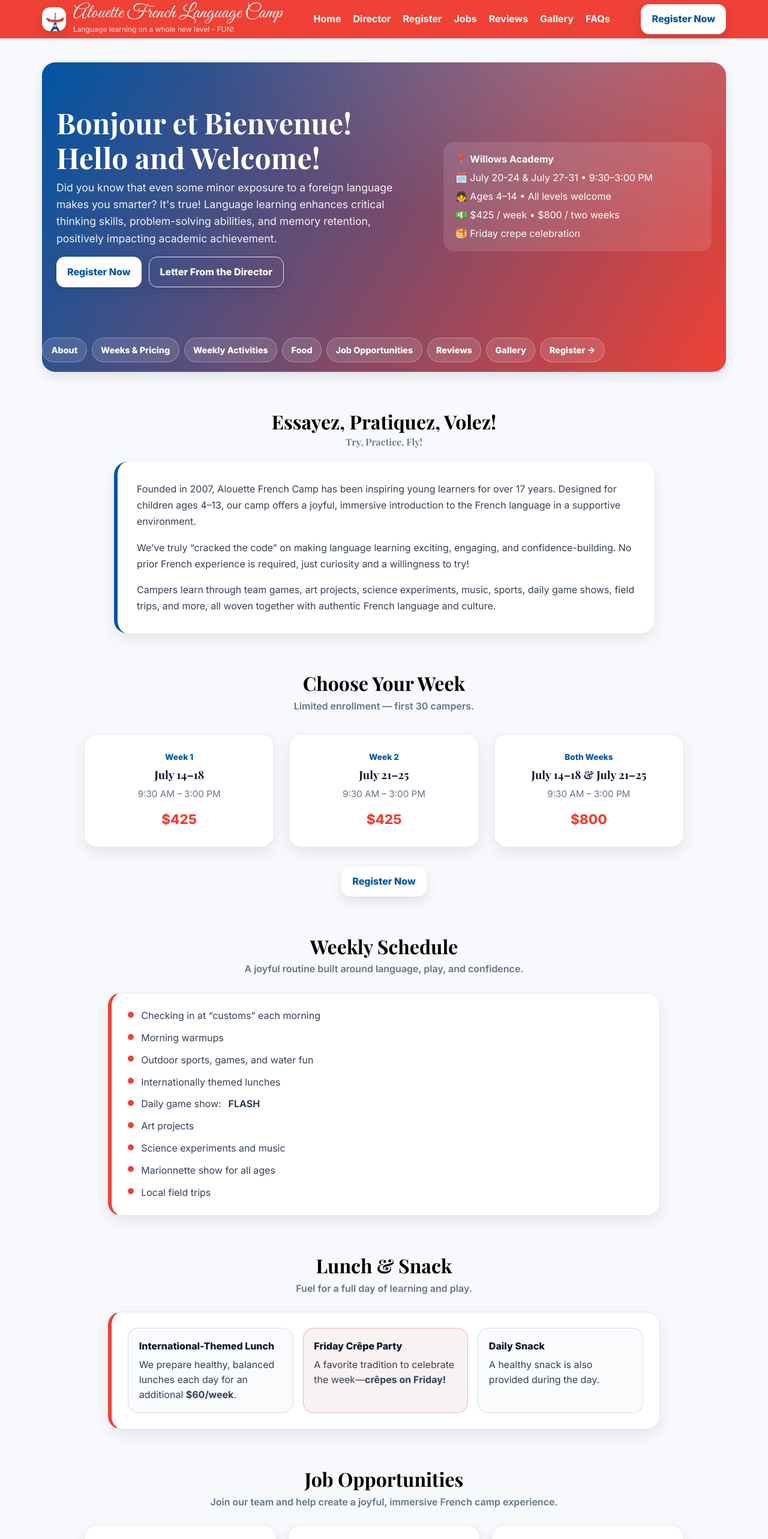
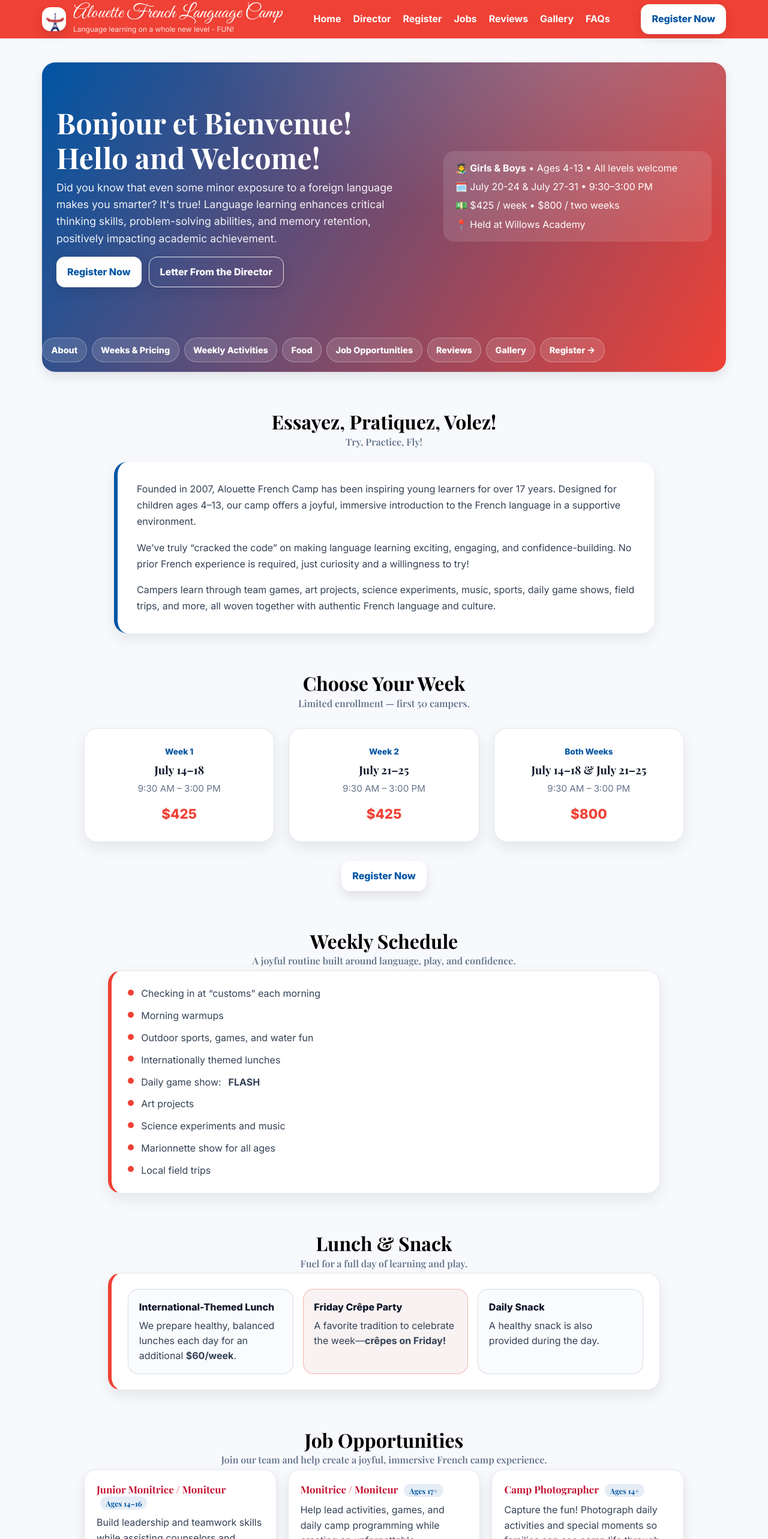
Before and after one commit to nani-pardi/camp-website, a SvelteKit app: page / in a window 1280 px wide. Shown: the top 2566 px of the page at 60% size. Built offline with nearby package versions, Linux system fonts and the light colour scheme.

Commit message:
small changes

```diff
--- a/src/app.css
+++ b/src/app.css
@@ -387,12 +387,6 @@ h3,
   padding: 1rem;
 }
 
-.reviews-section {
-  max-width: 1000px;
-  margin: 0 auto 3rem auto;
-  padding: 0 1rem;
-  text-align: center;
-}
 
 .reviews-title {
   font-family: 'Playfair Display', ui-serif, Georgia, serif;
--- a/src/routes/+layout.svelte
+++ b/src/routes/+layout.svelte
@@ -52,7 +52,7 @@
       <div>
         <div style="font-weight:800;margin-bottom:.5rem">Info</div>
         <ul style="color:#64748b;padding:0;list-style:none;display:grid;gap:.25rem">
-          <li>Willows Academy</li>
+          <li>Held at Willows Academy</li>
           <li>Two weeks in July • 9:30–3:00 PM</li>
           <li>Ages 4–13 • All levels</li>
         </ul>
--- a/src/routes/+page.svelte
+++ b/src/routes/+page.svelte
@@ -15,11 +15,10 @@
 
     <div class="card-glass">
       <ul class="badge-list">
-        <li>📍 <strong>Willows Academy</strong></li>
+        <li>🧑‍🎨 <strong>Girls & Boys</strong> • Ages 4-13 • All levels welcome</li>
         <li>🗓️ July 20-24 & July 27-31 • 9:30–3:00 PM</li>
-        <li>👧 Ages 4–14 • All levels welcome</li>
         <li>💵 $425 / week • $800 / two weeks</li>
-        <li>🥞 Friday crepe celebration</li>
+        <li>📍 Held at Willows Academy</li>
       </ul>
     </div>
   </div>
@@ -68,8 +67,9 @@
 
 <!-- WEEKS / PRICING -->
 <section id="weeks" class="section">
-  <h2 class="section-title">Choose Your Week</h2>
-  <p class="section-subtitle">Limited enrollment — first 30 campers.</p>
+  <h2 class="section-title">Choose Your Week
+    <span class="subtitle-english"> Limited enrollment — first 50 campers.</span>
+  </h2>
 
   <div class="pricing-grid">
 
@@ -107,9 +107,9 @@
 
 <!-- WEEKLY SCHEDULE -->
 <section id="everyday" class="section">
-  <h2 class="section-title">Weekly Schedule</h2>
-  <p class="section-subtitle">A joyful routine built around language, play, and confidence.</p>
-
+  <h2 class="section-title">Weekly Schedule
+    <span class="subtitle-english"> A joyful routine built around language, play, and confidence.</span>
+  </h2>
   <div class="feature-card">
     <ul class="feature-list">
       <li><span class="dot"></span>Checking in at “customs” each morning</li>
@@ -127,8 +127,9 @@
 
 <!-- LUNCH & SNACK -->
 <section id="food" class="section">
-  <h2 class="section-title">Lunch & Snack</h2>
-  <p class="section-subtitle">Fuel for a full day of learning and play.</p>
+  <h2 class="section-title">Lunch & Snack
+    <span class="subtitle-english">Fuel for a full day of learning and play.</span>
+  </h2>
 
   <div class="feature-card">
     <div class="callouts">
@@ -154,8 +155,9 @@
 
 <!-- JOBS -->
 <section id="jobs" class="section">
-  <h2 class="section-title">Job Opportunities</h2>
-  <p class="section-subtitle">Join our team and help create a joyful, immersive French camp experience.</p>
+  <h2 class="section-title">Job Opportunities
+    <span class="subtitle-english">Join our team and help create a joyful, immersive French camp experience.</span>
+  </h2>
 
   <div class="jobs-grid">
     <article class="job-card">
@@ -189,7 +191,7 @@
 </section>
 
 <!-- REVIEWS -->
-<section id="reviews" class="reviews-section">
+<section id="reviews" class="section">
   <h2 class="reviews-title">Reviews</h2>
 
   <div class="reviews-grid">
@@ -221,8 +223,9 @@
 </section>
 
 <section id="gallery" class="section">
-  <h2>Gallery</h2>
-  <p class="lead">Venez vous amuser!</p>
+  <h2>Gallery
+    <span class="subtitle-english">Venez vous amuser!</span>
+  </h2>
   <div class="gallery-preview">
     <img src="/images/camp1.jpg" alt="Camp activity" />
     <img src="/images/camp5.jpg" alt="Camp activity" />
--- a/src/routes/api/register/+server.js
+++ b/src/routes/api/register/+server.js
@@ -1,7 +1,7 @@
 import { json } from '@sveltejs/kit'
 
 const GOOGLE_SCRIPT_URL =
-  'https://script.google.com/macros/s/AKfycbz0w_I1GgHDO3iHF6O78FLIsIefrrF5FxbIm6lH-9eDSkYHc-lNmiNkMakqcs9b89KYlg/exec'
+  'https://script.google.com/macros/s/AKfycbxB-NPR1vkpy13ovUZmtfdLeetARHqdqdUQWBsmn3El-z455ZIcbul4lp2jv4SLsOAi/exec'
 // This endpoint receives JSON from your Svelte form,
 // forwards it to Apps Script as form-encoded,
 // then returns Apps Script’s JSON back to the browser.
```
Also changed, not shown: src/routes/register/+page.svelte (+6 -7 lines).
